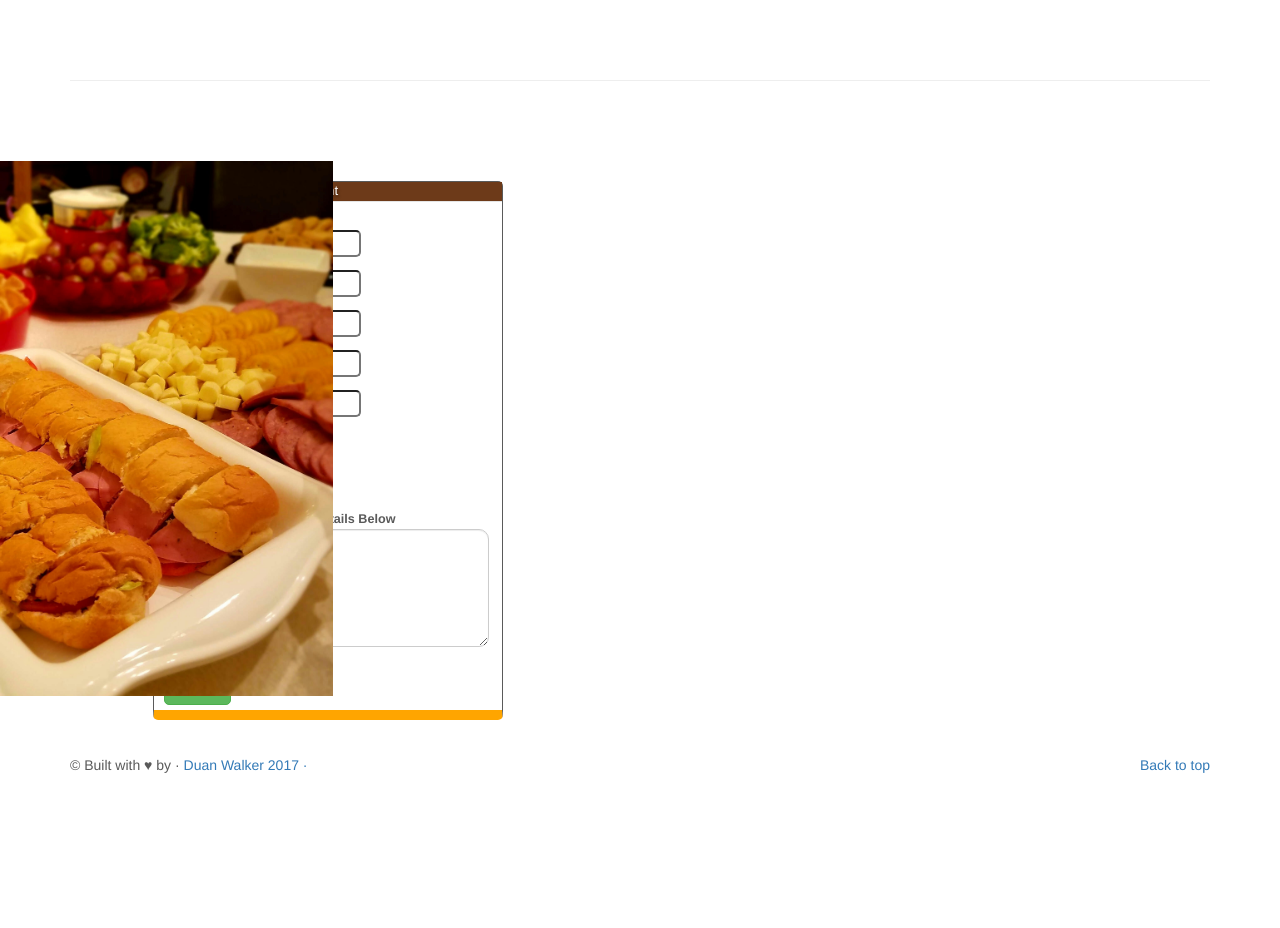
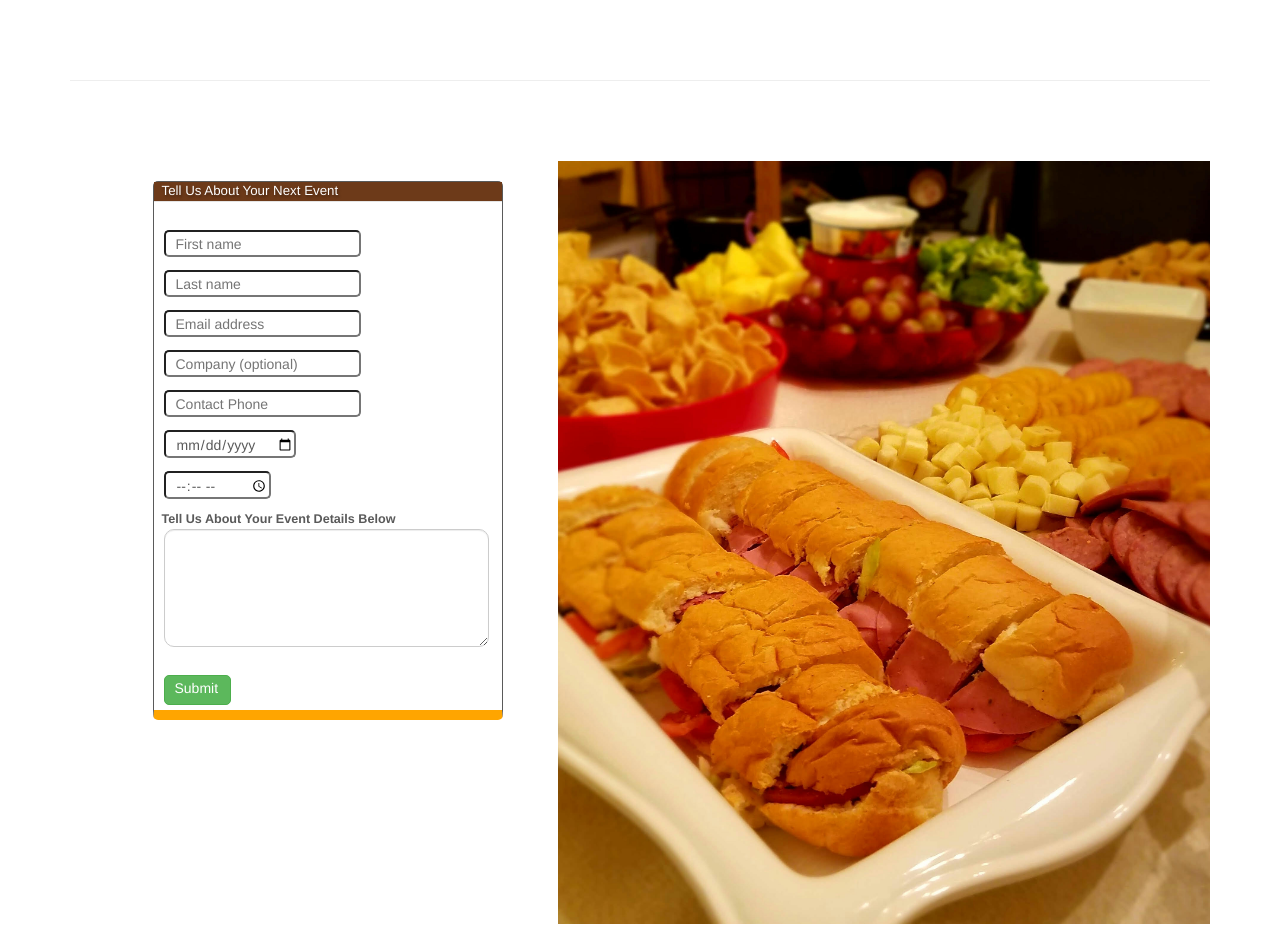
Before and after one commit to duanwalker/MyGirlsCatering, a PHP site: page / in a window 1280 px wide. Shown: the part 2849-3777 px from the top of the page. Before the commit the page ends 3622 px from the top, so only its background shows below. Run offline with PHP 8.4, Linux system fonts and the light colour scheme; some libraries are stand-ins or nearby versions; some web fonts are replaced.

Commit message:
fixed map tablet

```diff
--- a/MyGirls.html
+++ b/MyGirls.html
@@ -179,7 +179,7 @@
       <hr id="contact" class="row featurette-divider">
       <section class="contactSect">
       <div class="row featurette">
-        <div class="col-md-7 col-xs-12">
+        <div class="col-lg-7 col-md-7 col-xs-12">
           <h3 class="#">Call/Email Now:</h3>
           <p class="lead">(336) 580-2306</p>
           <p class="lead">MyGirlsCater@gmail.com</p>
@@ -191,8 +191,8 @@
           <h3 class="#">Office:</h3>
           <p class="lead">M - F 8am - 5pm</p>
         </div>
-        <div class="col-md-5 col-xs-12">
-          <!-- Google Map Section-->
+        <!-- Google Map Section-->
+        <div class="col-lg-5 col-md-5 col-xs-12">
           <div style="">
             <div id="map"></div>
           </div>
@@ -204,7 +204,7 @@
       <hr id="request-form" class="row featurette-divider">
       <section class="formSect">
       <div class="row featurette ">
-        <div class="col-md-7 col-md-5">
+        <div class="col-lg-5 col-md-7 col-xs-12">
           <div class="newUserForm form-group">
           <form action="createUserPg.html" id="userForm" class="form-horizontal">
             <fieldset>
@@ -225,7 +225,7 @@
           </form>
         </div>
         </div>
-        <div class="col-md-5 col-md-pull-7">
+        <div class="col-lg-7 col-md-5 col-xs-12">
           <img class="featurette-image img-responsive center-block" src="assets/images/fingerFoods2.jpg" alt="Generic placeholder image">
         </div>
       </div>
--- a/assets/css/MyGirls.css
+++ b/assets/css/MyGirls.css
@@ -140,7 +140,6 @@ text-shadow: 0px 1px 2px black;
   letter-spacing: -1px;
 }
 
-
 /* RESPONSIVE CSS
 -------------------------------------------------- */
 
```
